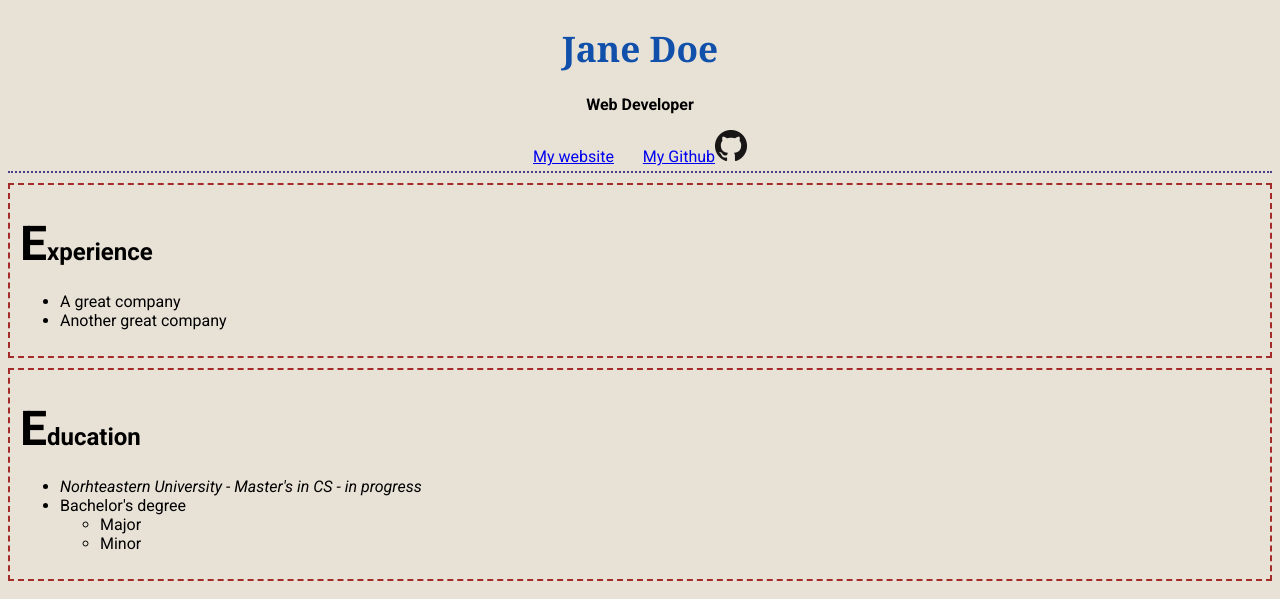
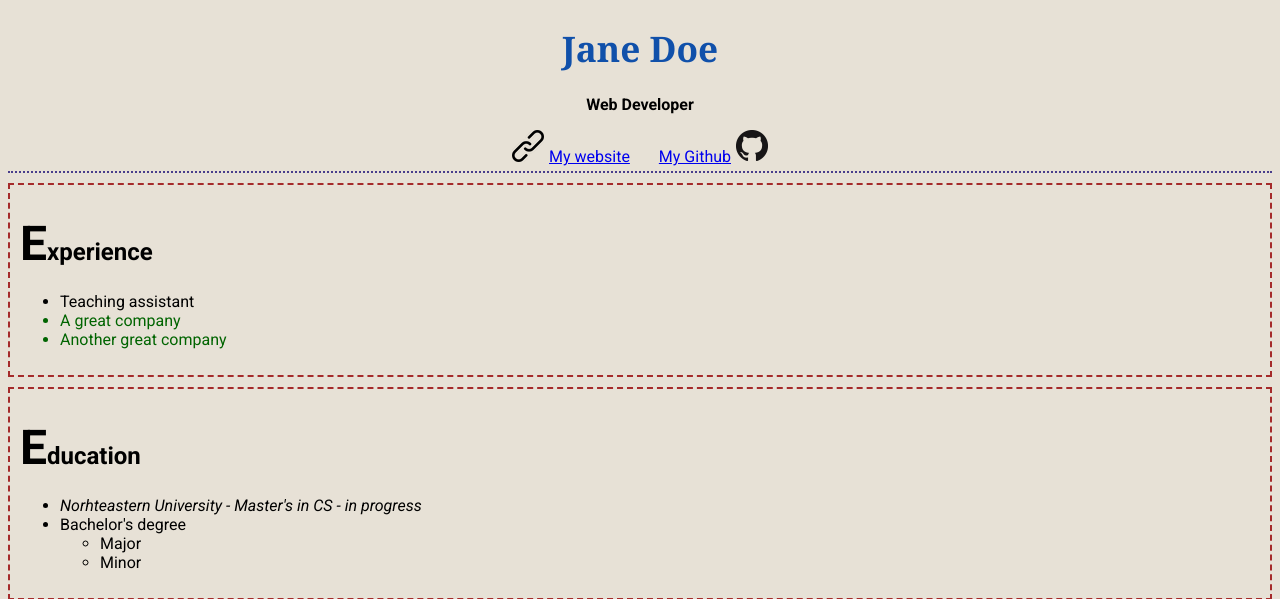
Before and after one commit to saraxixi/CS5610-Web-Development, a web app: file week3/index.html in a window 1280 px wide. Shown: the top 599 px of the page. Run offline with its HTML, style and script files only (its server is not run), Linux system fonts and the light colour scheme.

Commit message:
feat: add teaching assistant role and enhance link presentation in header

```diff
--- a/week3/css/styles.css
+++ b/week3/css/styles.css
@@ -41,6 +41,7 @@ h2::first-letter {
 
 header a[href*="github"]::after {
   content: url("../images/GitHub-Mark-32px.png");
+  margin-left: 5px;
 }
 
 header a:last-child {
@@ -54,3 +55,12 @@ header a:last-child {
 .skills li {
   list-style-type: none;
 }
+
+.experience > ul > li:not(:first-child) {
+  color: darkgreen;
+}
+
+header a[href*=".edu"]::before {
+  content: url("../images/link.png");
+  margin-right: 5px;
+}
--- a/week3/index.html
+++ b/week3/index.html
@@ -21,6 +21,7 @@
       <section class="experience">
         <h2>Experience</h2>
         <ul>
+          <li>Teaching assistant</li>
           <li>A great company</li>
           <li>Another great company</li>
         </ul>
```
Also changed, not shown: week3/images/link.png (added).
